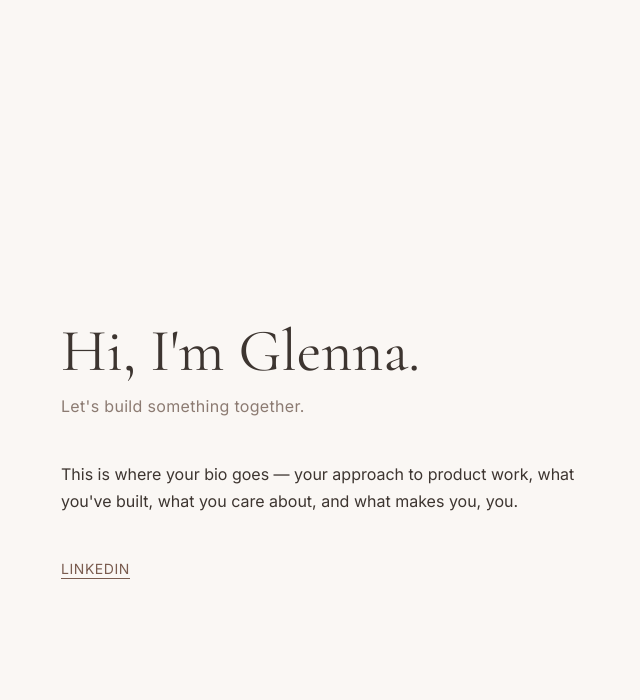
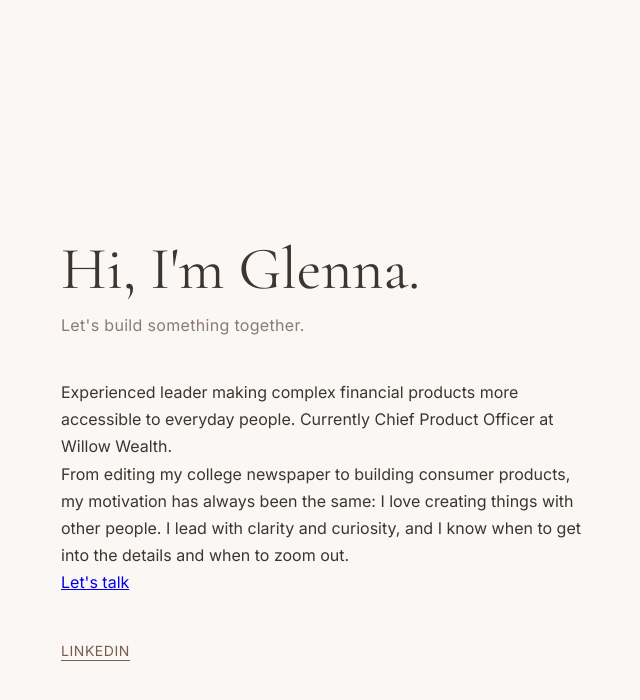
Before and after one commit to ghderoy/ghderoy.github.io, a Jekyll site: the page index.html, which Jekyll copies as it is, in a window 1280 px wide. Shown: the top 700 px of the page, without its empty margins (279-919 px from the left). Built offline with Jekyll 4.4.1, drawn with Linux system fonts in a browser that asks for light colours.

Commit message:
Update bio content and add LinkedIn link to 'Let's talk'

```diff
--- a/index.html
+++ b/index.html
@@ -20,7 +20,13 @@
 
     <section class="bio">
       <p>
-        This is where your bio goes — your approach to product work, what you've built, what you care about, and what makes you, you.
+        Experienced leader making complex financial products more accessible to everyday people. Currently Chief Product Officer at Willow Wealth.
+      </p>
+      <p>
+        From editing my college newspaper to building consumer products, my motivation has always been the same: I love creating things with other people. I lead with clarity and curiosity, and I know when to get into the details and when to zoom out.
+      </p>
+      <p>
+        <a href="https://www.linkedin.com/in/ghderoy/" target="_blank" rel="noopener noreferrer">Let's talk</a>
       </p>
     </section>
 
```
